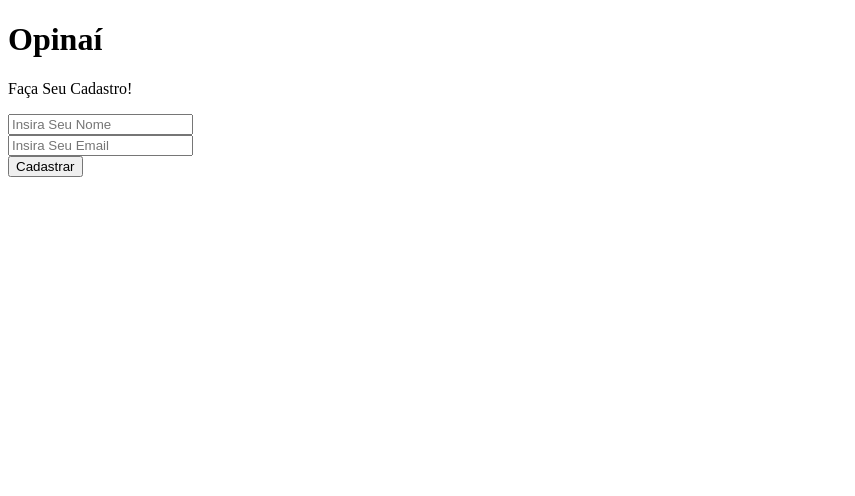
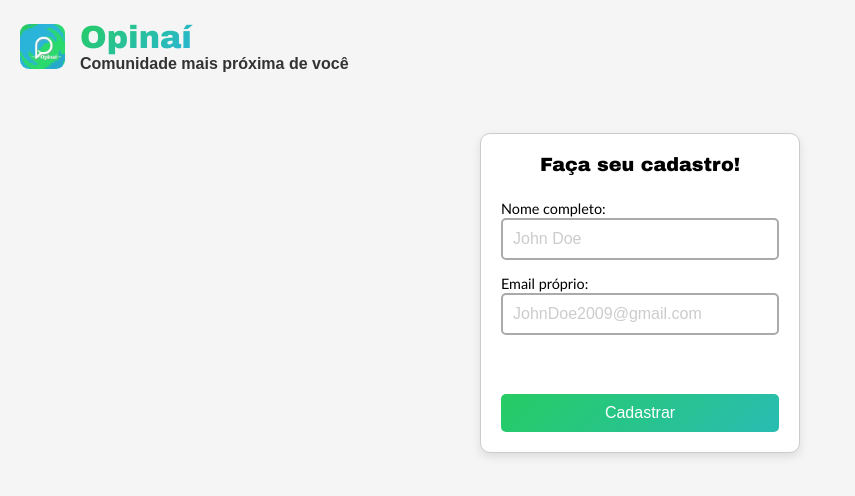
Before and after one commit to ViniciusOdorizziHoppe/Opinai, a website: page html/cadastro.html in a window 1280 px wide. Shown: the whole page, without its empty margins (0-855 px from the left). Drawn offline with Linux system fonts and the light colour scheme.

Commit message:
Fiz o css

```diff
--- /dev/null
+++ b/css/cadastro.css
@@ -0,0 +1,138 @@
+/* Reset básico */
+body {
+    margin: 0;
+    padding: 0;
+    font-family: Arial, sans-serif;
+    background: #f5f5f5;
+}
+
+/* Header (logo + título + subtítulo) no canto superior esquerdo */
+.header {
+    display: flex;
+    flex-direction: row;
+    align-items: center;
+    margin: 20px 0 0 20px;
+    gap: 15px;
+}
+
+/* Logo */
+.header img {
+    width: 45px;
+    height: auto;
+    border-radius: 20%;
+}
+
+/* Título com gradiente */
+.header h1 {
+    font-size: 2rem;
+    margin: 0;
+    font-family: 'Arial Black', Arial, sans-serif;
+    background: linear-gradient(135deg, #26cc63, #2ab4da, #28c09e);
+    -webkit-background-clip: text;
+    -webkit-text-fill-color: transparent;
+    background-clip: text;
+    text-fill-color: transparent;
+}
+
+/* Subtítulo simples abaixo do título */
+.header h2 {
+    font-size: 1rem;
+    margin: 0;
+    color: #333;
+    font-family: Arial, sans-serif;
+}
+
+/* Caixa do formulário */
+form {
+    width: 320px;
+    min-height: 320px;
+    margin: 60px auto 30px auto;
+    padding: 20px;
+    border: 1px solid #ccc;
+    border-radius: 10px;
+    box-shadow: 0 4px 10px rgba(0, 0, 0, 0.1);
+    background: #fff;
+    display: flex;
+    flex-direction: column;
+    justify-content: space-between;
+    box-sizing: border-box;
+}
+
+/* Container interno para inputs e título */
+.form-content {
+    display: flex;
+    flex-direction: column;
+    gap: 15px;
+}
+
+/* Título dentro do formulário (centralizado, fonte Opinaí, preto) */
+form p {
+    font-family: 'Arial Black', Arial, sans-serif;
+    font-size: 1.2rem;
+    margin: 0 0 10px 0;
+    text-align: center;
+    color: #000;
+}
+
+/* Rótulos acima dos inputs */
+form label {
+    font-family: 'Gill Sans', 'Gill Sans MT', Calibri, 'Trebuchet MS', sans-serif;
+    font-size: 0.9rem;
+    margin-bottom: 3px;
+}
+
+/* Inputs */
+form input {
+    width: 100%;
+    padding: 10px;
+    border: 2px solid #aaa;
+    border-radius: 5px;
+    font-size: 1rem;
+    box-sizing: border-box;
+    color: #999;
+    transition: all 0.5s ease;
+}
+
+/* Placeholder */
+form input::placeholder {
+    color: #ccc;
+}
+
+/* Ao focar */
+form input:focus {
+    color: #000;
+    outline: none;
+    border-radius: 5px;
+    border-image: linear-gradient(135deg, #26cc63, #2ab4da, #28c09e) 1;
+    border-width: 2px;
+    border-style: solid;
+    animation: border-rotate 1.5s linear infinite;
+}
+
+/* Animação da borda gradiente */
+@keyframes border-rotate {
+    0% { border-image: linear-gradient(135deg, #26cc63, #2ab4da, #28c09e) 1; }
+    50% { border-image: linear-gradient(225deg, #26cc63, #2ab4da, #28c09e) 1; }
+    100% { border-image: linear-gradient(405deg, #26cc63, #2ab4da, #28c09e) 1; }
+}
+
+/* Botão com gradiente diagonal */
+form button {
+    padding: 10px 0;
+    border: none;
+    background: linear-gradient(135deg, #26cc63, #2ab4da, #28c09e);
+    background-size: 300% 300%;
+    color: #fff;
+    font-size: 1rem;
+    border-radius: 5px;
+    cursor: pointer;
+    transition: background-position 1s ease;
+    width: 100%;
+    align-self: center;
+    margin-top: 10px;
+}
+
+/* Animação do hover (volta ao redor) */
+form button:hover {
+    background-position: 100% 0;
+}
--- a/html/cadastro.html
+++ b/html/cadastro.html
@@ -1,21 +1,40 @@
 <!DOCTYPE html>
-<html lang="pt-Br">
+<html lang="pt-BR">
+
 <head>
-    <meta charset="UTF-8">
-    <meta name="viewport" content="width=device-width, initial-scale=1.0">
-    <title>Cadrasto Opinaí</title>
+  <meta charset="UTF-8">
+  <meta name="viewport" content="width=device-width, initial-scale=1.0">
+  <title>Cadastro Opinaí</title>
+  <link rel="stylesheet" href="../css/cadastro.css">
 </head>
+
 <body>
-    <form action="/cadastro" method="POST">
-    <h1>Opinaí</h1>
-    <p>Faça Seu Cadastro!</p>
-    <input type="text" placeholder="Insira Seu Nome" name="nome" id="nome" required>
-    <br>
-    <input type="email" placeholder="Insira Seu Email" name="email" id="email"  required>
-    <br>
+  <header class="header">
+    <img src="../assets/OpinaiLogo.png" alt="Logo Opinaí">
+    <div>
+      <h1>Opinaí</h1>
+      <h2>Comunidade mais próxima de você</h2>
+    </div>
+  </header>
+  <form action="/cadastro" method="POST">
+    <div class="form-content">
+      <p>Faça seu cadastro!</p>
+
+      <div>
+        <label for="nome">Nome completo:</label>
+        <input type="text" name="nome" id="nome" placeholder="John Doe" required>
+      </div>
+
+      <div>
+        <label for="email">Email próprio:</label>
+        <input type="email" name="email" id="email" placeholder="JohnDoe2009@gmail.com" required>
+      </div>
+
+    </div>
+
     <button type="submit" onclick="validar()">Cadastrar</button>
-    </form>
+  </form>
 
-    <script src="/script.js"></script>
+  <script src="/script.js"></script>
 </body>
 </html>
```
Also changed, not shown: assets/OpinaiLogo.png (added).
